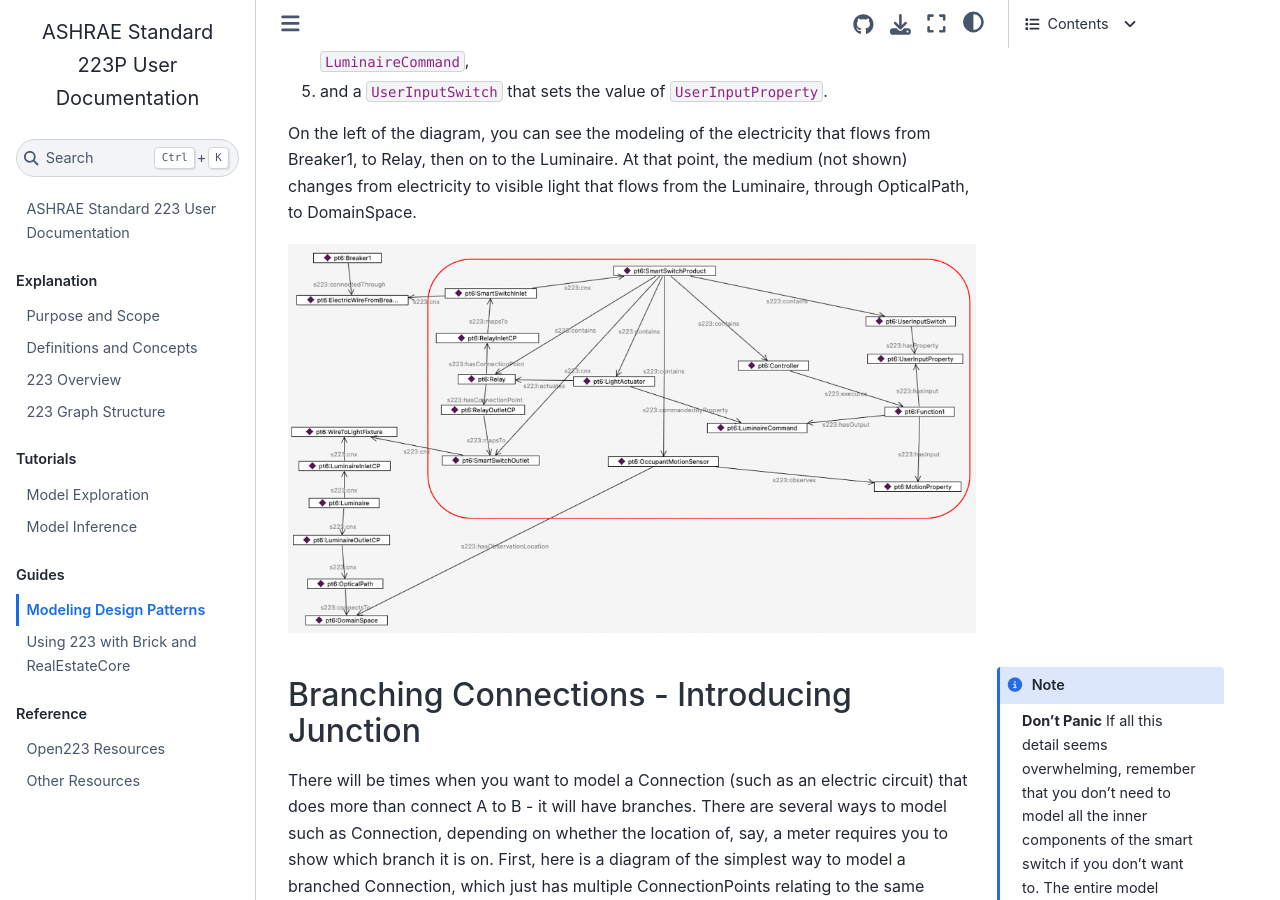
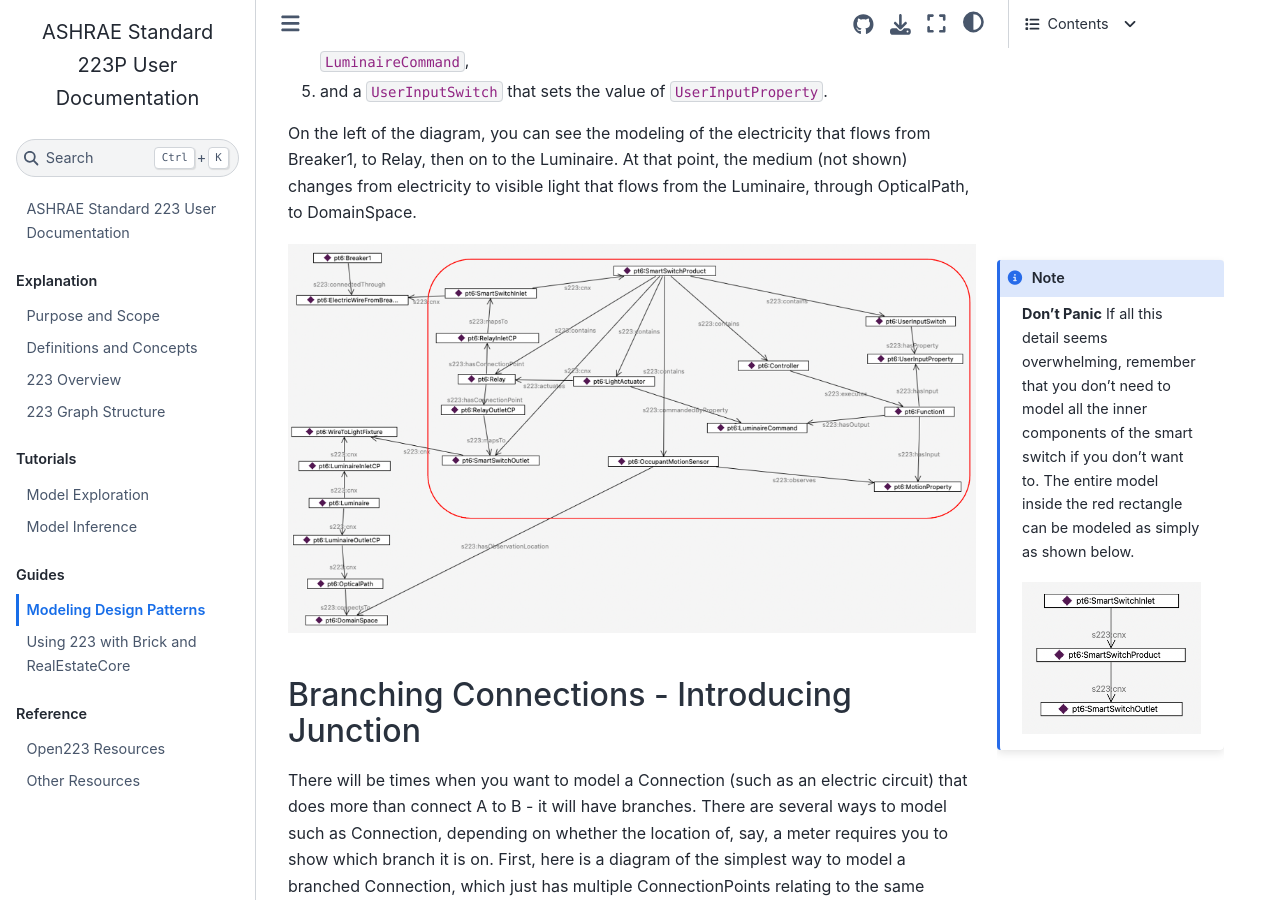
Before and after one commit to open223/docs.open223.info, a Jupyter Book: the page built from guides/design-patterns.md, in a window 1280 px wide and 900 px high, scrolled down 4538 px. Built offline with Jupyter Book 1.0.4 settings and Sphinx 7.4.7 and the Sphinx Book theme 1.1.4, drawn with Linux system fonts in a browser that asks for light colours.

Commit message:
move the note

`````diff
--- a/guides/design-patterns.md
+++ b/guides/design-patterns.md
@@ -42,7 +42,6 @@ Finally, the next case pulls the concepts of containment, connectivity and funct
 
 On the left of the diagram, you can see the modeling of the electricity that flows from Breaker1, to Relay, then on to the Luminaire. At that point, the medium (not shown) changes from electricity to visible light that flows from the Luminaire, through OpticalPath, to DomainSpace.
 
-![OffTheShelfSmartSwitch](images/guides-offtheshelf-smart-switch.png)
 ````{margin}
 ```{note}
 **Don't Panic** If all this detail seems overwhelming, remember that you don't need to model all the inner components of the smart switch if you don't want to. The entire model inside the red rectangle can be modeled as simply as shown below.
@@ -51,6 +50,8 @@ On the left of the diagram, you can see the modeling of the electricity that flo
 ```
 
 ````
+
+![OffTheShelfSmartSwitch](images/guides-offtheshelf-smart-switch.png)
 
 ## Branching Connections - Introducing Junction
 There will be times when you want to model a Connection (such as an electric circuit) that does more than connect A to B - it will have branches. There are several ways to model such as Connection, depending on whether the location of, say, a meter requires you to show which branch it is on. First, here is a diagram of the simplest way to model a branched Connection, which just has multiple ConnectionPoints relating to the same Connection.
`````
